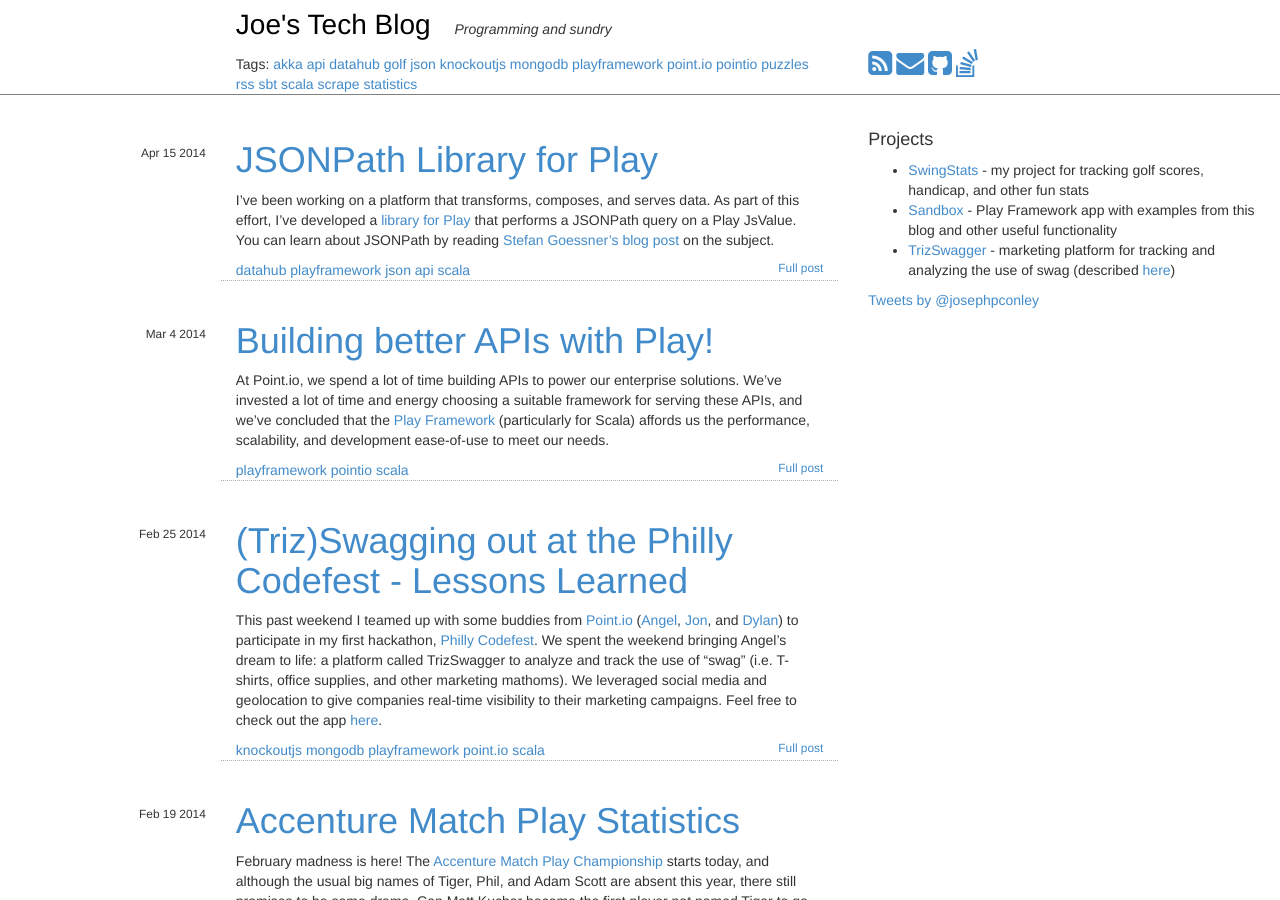
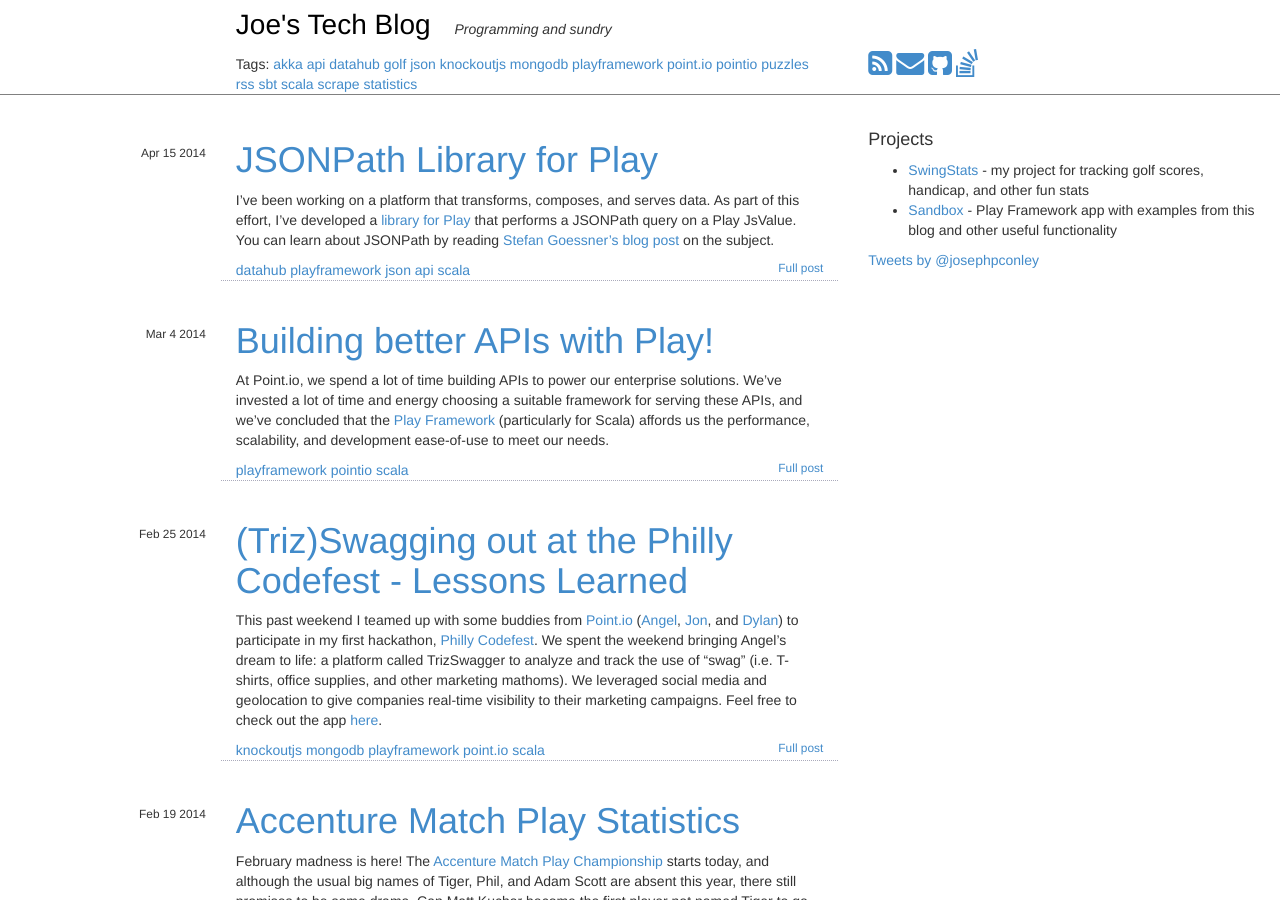
Before and after one commit to josephpconley/josephpconley.github.io, a Jekyll site: the page built from index.html, in a window 1280 px wide and 900 px high. Built offline with Jekyll 4.4.1, drawn with Linux system fonts in a browser that asks for light colours; a script that is not in the unit is left out; comment, search, counter and statistics services are not loaded.

Commit message:
removign trizswagger

```diff
--- a/_layouts/main.html
+++ b/_layouts/main.html
@@ -71,7 +71,6 @@
                     <ul>
                         <li><a href="http://www.swingstats.com" target="_blank">SwingStats</a> - my project for tracking golf scores, handicap, and other fun stats</li>
                         <li><a href="http://app.josephpconley.com" target="_blank">Sandbox</a> - Play Framework app with examples from this blog and other useful functionality</li>
-                        <li><a href="http://www.trizswagger.com" target="_blank">TrizSwagger</a> - marketing platform for tracking and analyzing the use of swag (described <a href="http://www.josephpconley.com/2014/02/25/phillycodefest-trizswagger-lessons-learned.html">here</a>)
                     </ul>
                     <a class="twitter-timeline" href="https://twitter.com/josephpconley" data-widget-id="397905147856056320">Tweets by @josephpconley</a>
                     <script>!function(d,s,id){var js,fjs=d.getElementsByTagName(s)[0],p=/^http:/.test(d.location)?'http':'https';if(!d.getElementById(id)){js=d.createElement(s);js.id=id;js.src=p+"://platform.twitter.com/widgets.js";fjs.parentNode.insertBefore(js,fjs);}}(document,"script","twitter-wjs");</script>
```
